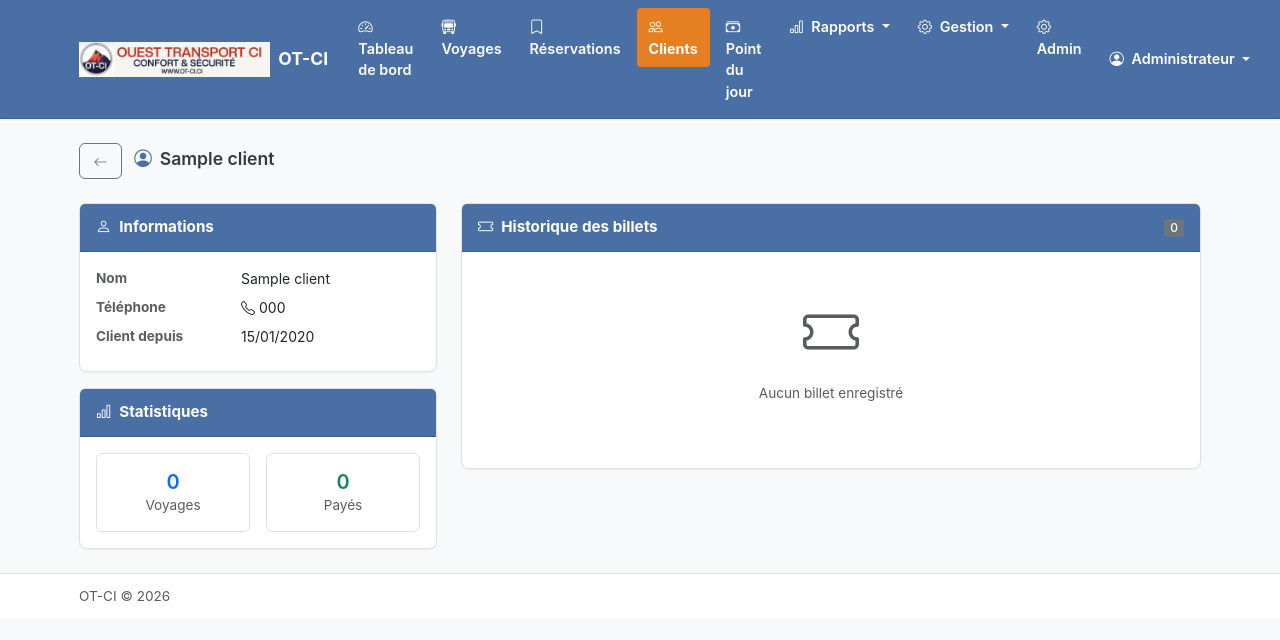
After one commit to ziscokone/gestion-billeterie, a Django app: page /clients/1/ in a window 1280 px wide. The commit adds this page. Shown: the top 640 px of the page. Run offline with Django 5.2, Linux system fonts and the light colour scheme; a user stored in the database is signed in; data comes from the database, SQL or seed files in the repository; both versions use the stored data as it was after the commit; tables that the repository leaves empty hold one stand-in row (values such as "Sample post"); parts of the project's set-up code (start-up, migrations or seed data) failed here and were passed over.

Commit message:
Ajout de la gestion des clients

```diff
--- /dev/null
+++ b/apps/clients/models.py
@@ -0,0 +1,27 @@
+from django.db import models
+
+
+class Client(models.Model):
+    telephone = models.CharField(
+        max_length=20,
+        unique=True,
+        verbose_name="Téléphone"
+    )
+    nom_complet = models.CharField(
+        max_length=200,
+        verbose_name="Nom complet"
+    )
+    date_creation = models.DateTimeField(auto_now_add=True)
+    date_modification = models.DateTimeField(auto_now=True)
+
+    class Meta:
+        verbose_name = "Client"
+        verbose_name_plural = "Clients"
+        ordering = ['nom_complet']
+
+    def __str__(self):
+        return f"{self.nom_complet} ({self.telephone})"
+
+    @property
+    def nombre_voyages(self):
+        return self.billets.filter(statut__in=['paye', 'reserve', 'reporte']).count()
--- /dev/null
+++ b/apps/clients/urls.py
@@ -0,0 +1,11 @@
+from django.urls import path
+
+from . import views
+
+app_name = 'clients'
+
+urlpatterns = [
+    path('', views.ClientListView.as_view(), name='client_list'),
+    path('<int:pk>/', views.ClientDetailView.as_view(), name='client_detail'),
+    path('api/rechercher/', views.rechercher_client, name='rechercher_client'),
+]
--- /dev/null
+++ b/apps/clients/views.py
@@ -0,0 +1,77 @@
+from django.contrib.auth.decorators import login_required
+from django.contrib.auth.mixins import LoginRequiredMixin
+from django.db.models import Count, Q
+from django.http import JsonResponse
+from django.views.generic import DetailView, ListView
+
+from .models import Client
+
+
+class ClientListView(LoginRequiredMixin, ListView):
+    model = Client
+    template_name = 'clients/liste.html'
+    context_object_name = 'clients'
+    paginate_by = 25
+
+    def get_queryset(self):
+        queryset = Client.objects.annotate(nb_billets=Count('billets'))
+        search = self.request.GET.get('search', '').strip()
+        if search:
+            queryset = queryset.filter(
+                Q(nom_complet__icontains=search) |
+                Q(telephone__icontains=search)
+            )
+        return queryset.order_by('nom_complet')
+
+    def get_context_data(self, **kwargs):
+        context = super().get_context_data(**kwargs)
+        context['search'] = self.request.GET.get('search', '')
+        return context
+
+
+class ClientDetailView(LoginRequiredMixin, DetailView):
+    model = Client
+    template_name = 'clients/detail.html'
+    context_object_name = 'client'
+
+    def get_context_data(self, **kwargs):
+        context = super().get_context_data(**kwargs)
+        client = self.object
+
+        billets = client.billets.select_related(
+            'voyage', 'voyage__gare', 'voyage__ligne', 'destination'
+        ).order_by('-date_creation')
+
+        context['billets'] = billets
+        context['nb_voyages'] = billets.count()
+        context['nb_payes'] = billets.filter(statut='paye').count()
+
+        context['gares_frequentes'] = (
+            billets.values('voyage__gare__nom')
+            .annotate(nb=Count('id'))
+            .order_by('-nb')[:5]
+        )
+        context['destinations_frequentes'] = (
+            billets.filter(destination__isnull=False)
+            .values('destination__ville_arrivee')
+            .annotate(nb=Count('id'))
+            .order_by('-nb')[:5]
+        )
+        return context
+
+
+@login_required
+def rechercher_client(request):
+    telephone = request.GET.get('telephone', '').strip()
+    if not telephone:
+        return JsonResponse({'found': False})
+
+    try:
+        client = Client.objects.get(telephone=telephone)
+        return JsonResponse({
+            'found': True,
+            'nom_complet': client.nom_complet,
+            'telephone': client.telephone,
+        })
+    except Client.DoesNotExist:
+        return JsonResponse({'found': False})
--- a/config/settings.py
+++ b/config/settings.py
@@ -45,6 +45,7 @@ INSTALLED_APPS = [
     'apps.programmes',
     'apps.voyages',
     'apps.billets',
+    'apps.clients',
     'apps.guichet',
     'apps.comptabilite',
 
--- a/config/urls.py
+++ b/config/urls.py
@@ -6,6 +6,7 @@ from django.conf.urls.static import static
 urlpatterns = [
     path('admin/', admin.site.urls),
     path('', include('apps.guichet.urls')),
+    path('clients/', include('apps.clients.urls')),
     path('personnel/', include('apps.personnel.urls')),
     path('comptabilite/', include('apps.comptabilite.urls')),
     path('gares/', include('apps.gares.urls')),
--- a/templates/base.html
+++ b/templates/base.html
@@ -49,6 +49,12 @@
                         <a class="nav-link {% if request.resolver_match.url_name == 'reservations' %}active{% endif %}"
                            href="{% url 'guichet:reservations' %}">
                             <i class="bi bi-bookmark me-1"></i> Réservations
+                        </a>
+                    </li>
+                    <li class="nav-item">
+                        <a class="nav-link {% if 'clients' in request.path %}active{% endif %}"
+                           href="{% url 'clients:client_list' %}">
+                            <i class="bi bi-people me-1"></i> Clients
                         </a>
                     </li>
                     <li class="nav-item">
--- /dev/null
+++ b/templates/clients/detail.html
@@ -0,0 +1,170 @@
+{% extends 'base.html' %}
+{% load humanize %}
+
+{% block title %}{{ client.nom_complet }} - Clients - Gestion Billetterie{% endblock %}
+
+{% block content %}
+<div class="container">
+    <!-- En-tête -->
+    <div class="d-flex justify-content-between align-items-center mb-4">
+        <div>
+            <a href="{% url 'clients:client_list' %}" class="btn btn-sm btn-outline-secondary me-2">
+                <i class="bi bi-arrow-left"></i>
+            </a>
+            <span class="h4 mb-0">
+                <i class="bi bi-person-circle me-2 text-accent"></i>{{ client.nom_complet }}
+            </span>
+        </div>
+    </div>
+
+    <div class="row g-4">
+        <!-- Fiche client -->
+        <div class="col-lg-4">
+            <div class="card">
+                <div class="card-header">
+                    <i class="bi bi-person me-2"></i>Informations
+                </div>
+                <div class="card-body">
+                    <dl class="row mb-0">
+                        <dt class="col-5 text-muted">Nom</dt>
+                        <dd class="col-7">{{ client.nom_complet }}</dd>
+
+                        <dt class="col-5 text-muted">Téléphone</dt>
+                        <dd class="col-7">
+                            <i class="bi bi-telephone me-1"></i>{{ client.telephone }}
+                        </dd>
+
+                        <dt class="col-5 text-muted">Client depuis</dt>
+                        <dd class="col-7">{{ client.date_creation|date:"d/m/Y" }}</dd>
+                    </dl>
+                </div>
+            </div>
+
+            <!-- Statistiques -->
+            <div class="card mt-3">
+                <div class="card-header">
+                    <i class="bi bi-bar-chart me-2"></i>Statistiques
+                </div>
+                <div class="card-body">
+                    <div class="row text-center g-3">
+                        <div class="col-6">
+                            <div class="border rounded p-3">
+                                <div class="h3 text-primary mb-0">{{ nb_voyages }}</div>
+                                <small class="text-muted">Voyage{{ nb_voyages|pluralize }}</small>
+                            </div>
+                        </div>
+                        <div class="col-6">
+                            <div class="border rounded p-3">
+                                <div class="h3 text-success mb-0">{{ nb_payes }}</div>
+                                <small class="text-muted">Payé{{ nb_payes|pluralize }}</small>
+                            </div>
+                        </div>
+                    </div>
+                </div>
+            </div>
+
+            <!-- Gares fréquentées -->
+            {% if gares_frequentes %}
+            <div class="card mt-3">
+                <div class="card-header">
+                    <i class="bi bi-building me-2"></i>Gares fréquentées
+                </div>
+                <ul class="list-group list-group-flush">
+                    {% for g in gares_frequentes %}
+                    <li class="list-group-item d-flex justify-content-between align-items-center">
+                        {{ g.voyage__gare__nom }}
+                        <span class="badge bg-secondary">{{ g.nb }}</span>
+                    </li>
+                    {% endfor %}
+                </ul>
+            </div>
+            {% endif %}
+
+            <!-- Destinations fréquentes -->
+            {% if destinations_frequentes %}
+            <div class="card mt-3">
+                <div class="card-header">
+                    <i class="bi bi-geo-alt me-2"></i>Destinations fréquentes
+                </div>
+                <ul class="list-group list-group-flush">
+                    {% for d in destinations_frequentes %}
+                    <li class="list-group-item d-flex justify-content-between align-items-center">
+                        {{ d.destination__ville_arrivee }}
+                        <span class="badge bg-primary">{{ d.nb }}</span>
+                    </li>
+                    {% endfor %}
+                </ul>
+            </div>
+            {% endif %}
+        </div>
+
+        <!-- Historique des billets -->
+        <div class="col-lg-8">
+            <div class="card">
+                <div class="card-header d-flex justify-content-between align-items-center">
+                    <span><i class="bi bi-ticket me-2"></i>Historique des billets</span>
+                    <span class="badge bg-secondary">{{ nb_voyages }}</span>
+                </div>
+                <div class="card-body p-0">
+                    {% if billets %}
+                    <div class="table-responsive">
+                        <table class="table table-sm table-hover mb-0">
+                            <thead>
+                                <tr>
+                                    <th>N° Ticket</th>
+                                    <th>Date</th>
+                                    <th>Gare</th>
+                                    <th>Destination</th>
+                                    <th>Siège</th>
+                                    <th>Statut</th>
+                                    <th class="text-end">Montant</th>
+                                </tr>
+                            </thead>
+                            <tbody>
+                                {% for billet in billets %}
+                                <tr>
+                                    <td>
+                                        <code>{{ billet.numero }}</code>
+                                    </td>
+                                    <td class="text-muted small">
+                                        {{ billet.voyage.date_depart|date:"d/m/Y" }}
+                                        <br>{{ billet.voyage.heure_depart|time:"H:i" }}
+                                    </td>
+                                    <td>{{ billet.voyage.gare.nom }}</td>
+                                    <td>
+                                        {% if billet.destination %}
+                                            {{ billet.destination.ville_arrivee }}
+                                        {% else %}
+                                            <span class="text-muted">—</span>
+                                        {% endif %}
+                                    </td>
+                                    <td class="text-center">{{ billet.numero_siege }}</td>
+                                    <td>
+                                        {% if billet.statut == 'paye' %}
+                                            <span class="badge bg-success">Payé</span>
+                                        {% elif billet.statut == 'reserve' %}
+                                            <span class="badge bg-warning text-dark">Réservé</span>
+                                        {% else %}
+                                            <span class="badge bg-secondary">Reporté</span>
+                                        {% endif %}
+                                    </td>
+                                    <td class="text-end">
+                                        <strong>{{ billet.montant|intcomma }} FCFA</strong>
+                                    </td>
+                                </tr>
+                                {% endfor %}
+                            </tbody>
+                        </table>
+                    </div>
+                    {% else %}
+                    <div class="text-center py-5 text-muted">
+                        <i class="bi bi-ticket display-4"></i>
+                        <p class="mt-3">Aucun billet enregistré</p>
+                    </div>
+                    {% endif %}
+                </div>
+            </div>
+        </div>
+    </div>
+</div>
+{% endblock %}
```
Also changed, not shown: apps/billets/models.py (+8 -0 lines), apps/clients/admin.py (added, +10 -0 lines), apps/clients/apps.py (added, +7 -0 lines), apps/guichet/views.py (+10 -2 lines), templates/clients/liste.html (added, +135 -0 lines), templates/guichet/vente.html (+72 -6 lines), apps/billets/migrations/0006_add_client_fk.py (added), apps/clients/__init__.py (added), apps/clients/migrations/0001_initial.py (added), apps/clients/migrations/__init__.py (added), db.sqlite3.
